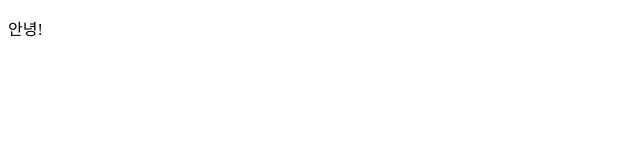
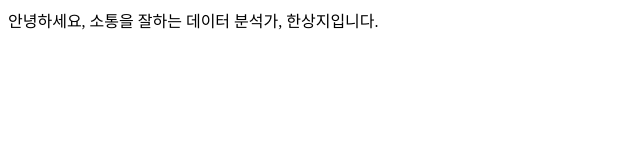
Before and after one commit to SangjiHan/Portfolio, a plain HTML site: page index.html in a window 1280 px wide. Shown: the whole page, without its empty margins (0-640 px from the left). Drawn offline with Linux system fonts and the light colour scheme.

Commit message:
Update index.html

```diff
--- a/index.html
+++ b/index.html
@@ -7,6 +7,6 @@
 	<title>Portfolio</title>
 </head>
 <body>
-  <p>안녕!</p>
+  <div id="infofirst"> 안녕하세요, 소통을 잘하는 데이터 분석가, 한상지입니다.</div>
 </body>
 </html>
```
